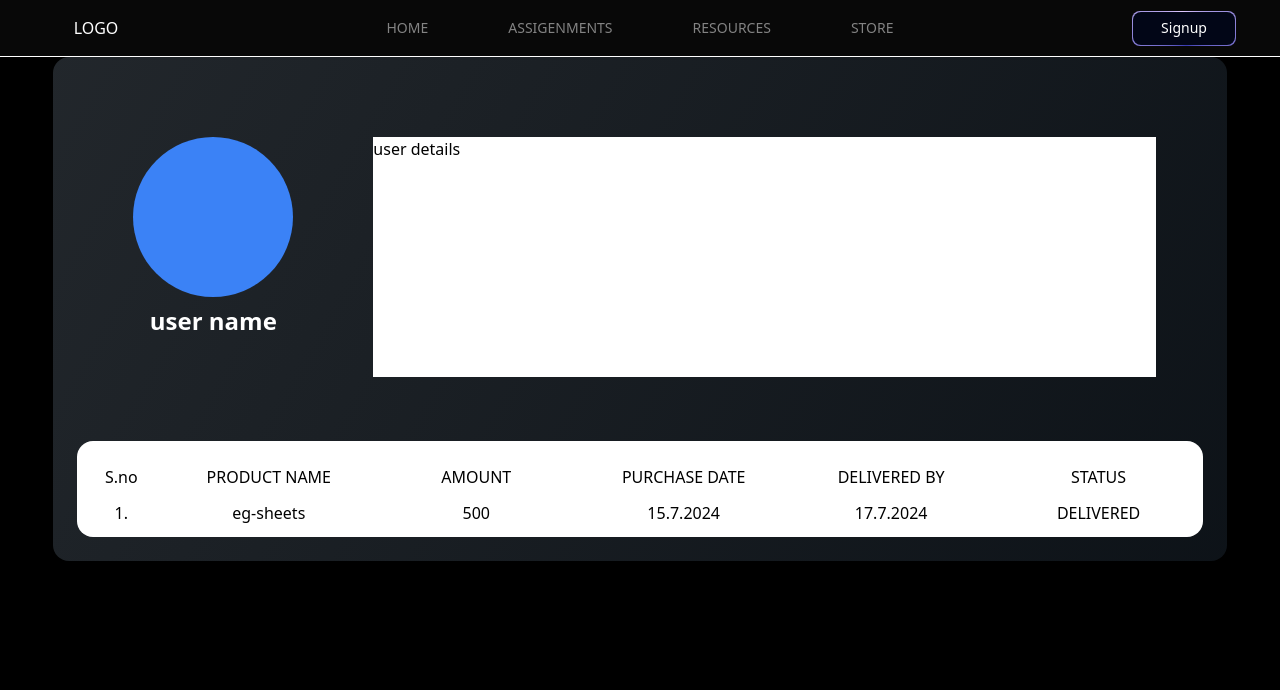
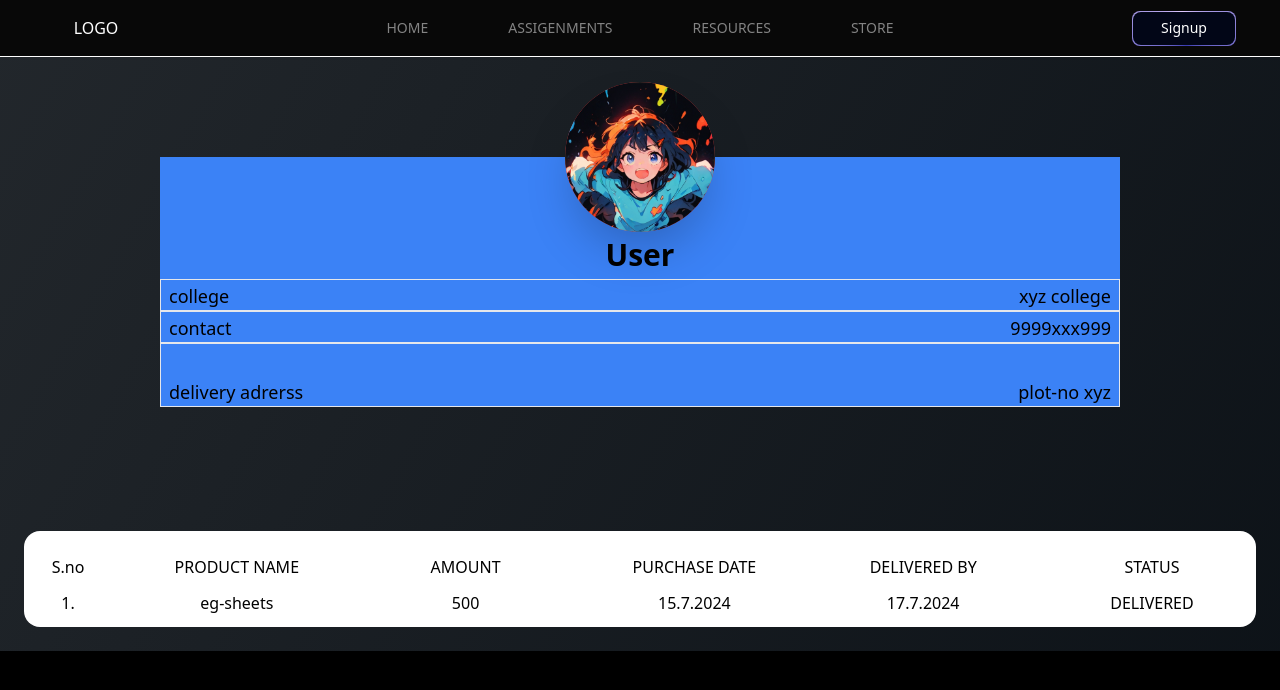
Before and after one commit to lakshaydewan/releaf_project, a React (Vite) app: page /profilepage in a window 1280 px wide. Shown: the top 690 px of the page. Built offline with nearby package versions, Linux system fonts and the light colour scheme.

Commit message:
profile section is created in profile page

```diff
--- a/src/pages/main pages/profilepage.jsx
+++ b/src/pages/main pages/profilepage.jsx
@@ -8,18 +8,37 @@ function Profilepage(){
     return <div>
         <Navbar />
         <div id="main" className="flex justify-center">
-        <div id="content div" className="w-11/12 flex flex-col justify-center border border-none rounded-2xl" style={{
+        <div id="content div" className="w-full flex flex-col justify-center " style={{
             backgroundColor : "transparent",
             backgroundImage: "linear-gradient(120deg ,rgba(112,128,144,0.3),rgba(44, 62, 80 ,0.3)" }}>
-            <div id="profile" className="flex items-center">
-                <div id="left-section" className="p-20  flex flex-col justify-center space-y-2">
-                    <div className="h-40 w-40 border border-none rounded-full bg-blue-500"></div>
-                    <div className="w-40 text-center text-white font-semibold text-2xl">user name</div>
+            <div id="profile section" className="flex flex-col justify-center items-center w-full h-[450px] ">
+                <div className="w-9/12 h-[250px] bg-blue-500 relative">
+                <div className="absolute top-0 left-1/2  transform -translate-x-1/2 -translate-y-1/2 w-[150px] h-[150px] bg-red-500 rounded-full shadow-2xl overflow-hidden"> <img src="src\assets\images\Screenshot 2024-07-04 230455.png" alt="" /></div>
+                <div id="details" className="h-full flex flex-col justify-end">
+                    <div className="h-[170px] flex flex-col space-y-2">
+                    <div id="name" className="h-1/5 flex justify-center text-3xl font-bold">User</div>
+                    <div id="details" className="h-4/5">
+                        <div className="w-full h-[32px] border flex  justify-between px-2 ">
+                            <div className="h-full flex flex-col justify-end text-lg font-medium">college</div>
+                            <div className="h-full flex flex-col justify-end text-lg font-medium">xyz college</div>
+                        </div>
+                        <div className="w-full h-[32px] border flex  justify-between px-2 ">
+                            <div className="h-full flex flex-col justify-end text-lg font-medium">contact</div>
+                            <div className="h-full flex flex-col justify-end text-lg font-medium">9999xxx999</div>
+                        </div>
+                        <div className="w-full h-[64px] border flex  justify-between px-2 ">
+                            <div className="h-full flex flex-col justify-end text-lg font-medium">delivery adrerss</div>
+                            <div className="h-full flex flex-col justify-end text-lg font-medium">plot-no xyz </div>
+                        </div>
+
+                    </div>
+                    </div>
                 </div>
-                <div id="right-section" className="w-8/12 h-60 bg-white mt-10">
-                    user details
                 </div>
             </div>
+
+
+
             <div className="flex justify-center w-full p-6">
                 <div id="history" className="w-full border border-none rounded-2xl bg-white flex flex-col p-3 ">
                     <div className="flex justify-between bg-white p-3">
```
